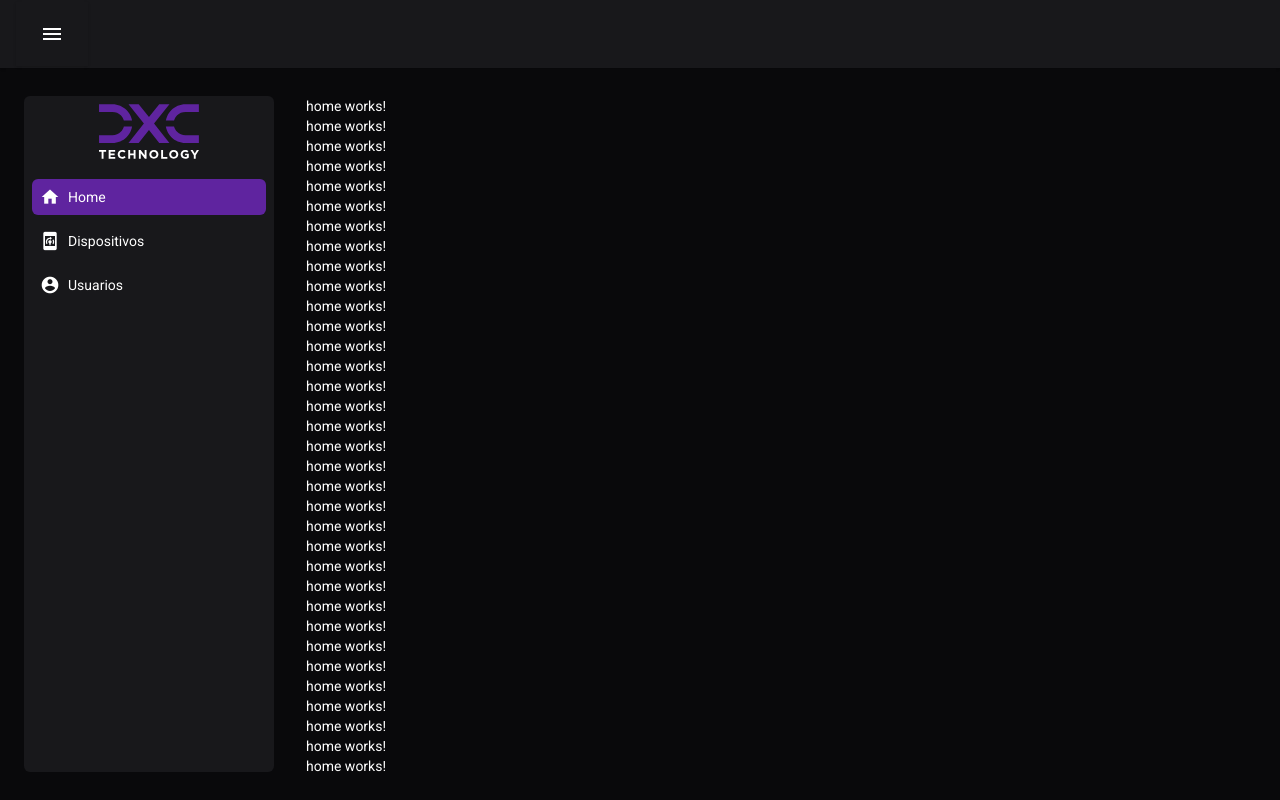
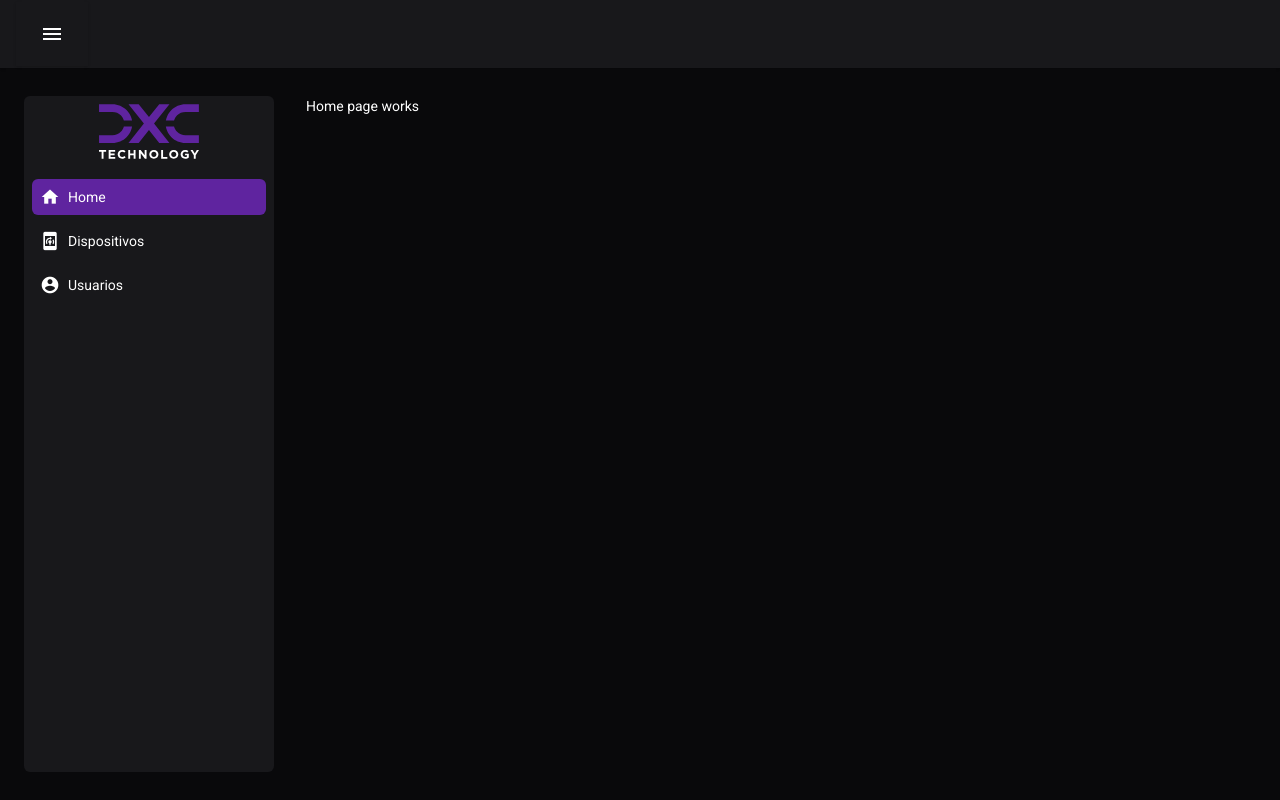
Before and after one commit to Duvan2662/Front-del-dashboard-DXC, an Angular app: page /dashboard/home in a window 1280 px wide. Built offline with nearby package versions, Linux system fonts and the light colour scheme.

Commit message:
Se crea el componente card

```diff
--- /dev/null
+++ b/src/app/components/card/card.html
@@ -0,0 +1,16 @@
+<a
+  [routerLink]="card.url"
+  class="block card mb-0 bg-[#18181B] text-white rounded-2xl p-4 sm:p-5 text-center transition-all duration-300 hover:bg-[#27272A] hover:shadow-lg cursor-pointer no-underline"
+>
+  <div class="flex flex-col items-center justify-center gap-3">
+    <span class="block text-gray-300 font-semibold text-base sm:text-lg">
+      {{ card.title }}
+    </span>
+    <div class="flex items-center justify-center rounded-full sm:w-20 sm:h-20">
+      <mat-icon
+        class="!text-[32px] sm:!text-[40px] !text-white !w-full !h-full !flex !items-center !justify-center">
+        {{ card.icon }}
+      </mat-icon>
+    </div>
+  </div>
+</a>
--- /dev/null
+++ b/src/app/components/card/card.ts
@@ -0,0 +1,15 @@
+import { CommonModule } from '@angular/common';
+import { Component, Input } from '@angular/core';
+import { CardInterface } from '../../interfaces/card.interface';
+import { MatIconModule } from '@angular/material/icon';
+import { RouterModule } from '@angular/router';
+
+@Component({
+  selector: 'app-card',
+  imports: [CommonModule,MatIconModule,RouterModule],
+  templateUrl: './card.html',
+  styleUrl: './card.css',
+})
+export class Card {
+  @Input() card!:CardInterface;
+}
--- a/src/app/dashboard/dashboard.routes.ts
+++ b/src/app/dashboard/dashboard.routes.ts
@@ -23,5 +23,4 @@ export const routes: Routes = [
     component: Users
   }
 
-
 ];
--- a/src/app/dashboard/home/home.html
+++ b/src/app/dashboard/home/home.html
@@ -1,69 +1 @@
-<p>home works!</p>
-<p>home works!</p>
-<p>home works!</p>
-<p>home works!</p>
-<p>home works!</p>
-<p>home works!</p>
-<p>home works!</p>
-<p>home works!</p>
-<p>home works!</p>
-<p>home works!</p>
-<p>home works!</p>
-<p>home works!</p>
-<p>home works!</p>
-<p>home works!</p>
-<p>home works!</p>
-<p>home works!</p>
-<p>home works!</p>
-<p>home works!</p>
-<p>home works!</p>
-<p>home works!</p>
-<p>home works!</p>
-<p>home works!</p>
-<p>home works!</p>
-<p>home works!</p>
-<p>home works!</p>
-<p>home works!</p>
-<p>home works!</p>
-<p>home works!</p>
-<p>home works!</p>
-<p>home works!</p>
-<p>home works!</p>
-<p>home works!</p>
-<p>home works!</p>
-<p>home works!</p>
-<p>home works!</p>
-<p>home works!</p>
-<p>home works!</p>
-<p>home works!</p>
-<p>home works!</p>
-<p>home works!</p>
-<p>home works!</p>
-<p>home works!</p>
-<p>home works!</p>
-<p>home works!</p>
-<p>home works!</p>
-<p>home works!</p>
-<p>home works!</p>
-<p>home works!</p>
-<p>home works!</p>
-<p>home works!</p>
-<p>home works!</p>
-<p>home works!</p>
-<p>home works!</p>
-<p>home works!</p>
-<p>home works!</p>
-<p>home works!</p>
-<p>home works!</p>
-<p>home works!</p>
-<p>home works!</p>
-<p>home works!</p>
-<p>home works!</p>
-<p>home works!</p>
-<p>home works!</p>
-<p>home works!</p>
-<p>home works!</p>
-<p>home works!</p>
-<p>home works!</p>
-<p>home works!</p>
-<p>home works!</p>
+<h1>Home page works</h1>
--- a/src/app/dashboard/home/home.ts
+++ b/src/app/dashboard/home/home.ts
@@ -1,4 +1,5 @@
 import { Component } from '@angular/core';
+
 
 @Component({
   selector: 'app-home',
--- a/src/app/dashboard/mobiles/mobiles.html
+++ b/src/app/dashboard/mobiles/mobiles.html
@@ -1 +1,9 @@
-<p>mobiles works!</p>
+<div class="grid grid-cols-1 sm:grid-cols-2 lg:grid-cols-3 xl:grid-cols-3 gap-6">
+  @for (card of cards; track $index) {
+    <div>
+      <app-card
+        [card]="card">
+      </app-card>
+    </div>
+  }
+</div>
--- a/src/app/dashboard/mobiles/mobiles.ts
+++ b/src/app/dashboard/mobiles/mobiles.ts
@@ -1,11 +1,18 @@
+import { CommonModule } from '@angular/common';
 import { Component } from '@angular/core';
+import { Card } from '../../components/card/card';
+import { CardInterface } from '../../interfaces/card.interface';
 
 @Component({
   selector: 'app-mobiles',
-  imports: [],
+  imports: [CommonModule,Card],
   templateUrl: './mobiles.html',
   styleUrl: './mobiles.css',
 })
 export class Mobiles {
-
+  cards: CardInterface[] =[
+    { title: 'Agregar dispositivo', icon: 'add', url: '/dashboard/mobiles'},
+    { title: 'Editar dispositivos', icon: 'edit', url: '/dashboard/edit-device'},
+    { title: 'Dispositivos en uso', icon: 'bar_chart', url: '/dashboard/devices-in-use'},
+  ]
 }
--- /dev/null
+++ b/src/app/interfaces/card.interface.ts
@@ -0,0 +1,5 @@
+export interface CardInterface {
+  title: string,
+  icon: string,
+  url: string,
+}
```
Also changed, not shown: src/app/components/card/card.css (added), 1 other file (tests, documents, lock files or other folders).
